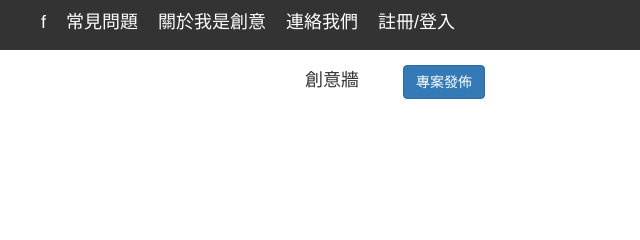
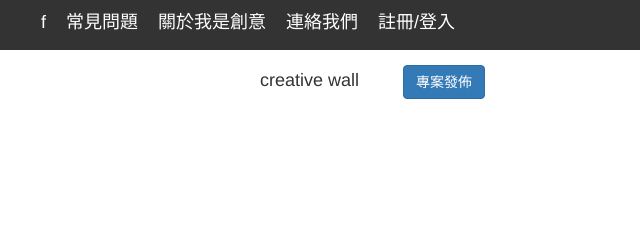
Before and after one commit to Jassm/test, a plain HTML site: page creative/index.html in a window 1280 px wide. Shown: the top 240 px of the page, 640-1280 px from the left. Drawn offline with Linux system fonts and the light colour scheme.

Commit message:
change creative

```diff
--- a/creative/index.html
+++ b/creative/index.html
@@ -26,7 +26,7 @@
      </div>
       <div class="col-md-6 block2">
         <div class="max_width">
-     	  <span><a href="">創意牆</a></span>
+     	  <span><a href="">creative wall</a></span>
      	  <input type="button" name="button" value="專案發佈" class="btn btn-primary">
       </div>
       </div>
```
